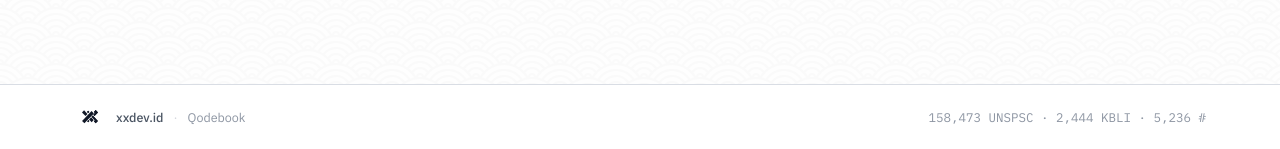
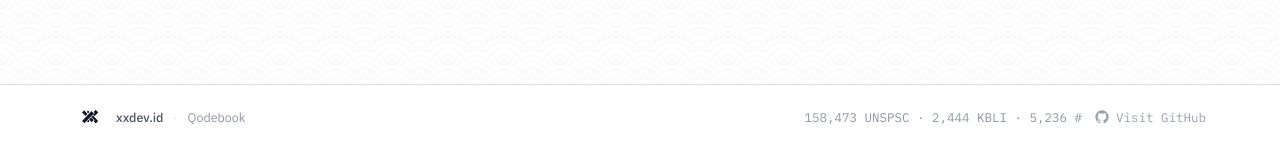
Before and after one commit to zulfahmi-ardiansah/pub-qode-book, a Python web app: template serve/templates/base.html in a window 1280 px wide. Shown: the part 651-800 px from the top of the page. Run offline with Jinja, Linux system fonts and the light colour scheme; the template is opened without the code that fills it: most values are stand-ins (such as "Sample title", 1, 10 or a date in 2020); some libraries are stand-ins or nearby versions.

Commit message:
chore: add github link

```diff
--- a/serve/templates/base.html
+++ b/serve/templates/base.html
@@ -93,7 +93,13 @@
           <span>Qodebook</span>
         </div>
       </span>
-      <span class="colophon-meta">158,473 UNSPSC · 2,444 KBLI · 5,236 {{ t['links'].capitalize() }}</span>
+      <span class="colophon-meta lg:flex text-center lg:text-right">
+        158,473 UNSPSC · 2,444 KBLI · 5,236 {{ t['links'].capitalize() }}
+        <a href="https://github.com/zulfahmi-ardiansah/pub-qode-book" target="_blank" rel="noopener" class="inline-flex items-center gap-1.5 text-gray-400 hover:text-gray-600 dark:hover:text-gray-300 transition mt-2 lg:mt-0 lg:ml-3">
+            <svg class="h-4 w-4" fill="currentColor" viewBox="0 0 24 24"><path d="M12 2C6.477 2 2 6.484 2 12.021c0 4.428 2.865 8.184 6.839 9.504.5.092.682-.217.682-.482 0-.237-.009-.868-.014-1.703-2.782.605-3.369-1.342-3.369-1.342-.454-1.154-1.11-1.462-1.11-1.462-.908-.62.069-.608.069-.608 1.003.07 1.531 1.032 1.531 1.032.892 1.53 2.341 1.088 2.91.832.092-.647.35-1.088.636-1.338-2.22-.253-4.555-1.113-4.555-4.951 0-1.093.39-1.988 1.029-2.688-.103-.253-.446-1.272.098-2.65 0 0 .84-.27 2.75 1.026A9.564 9.564 0 0112 6.844a9.59 9.59 0 012.504.337c1.909-1.296 2.747-1.026 2.747-1.026.546 1.378.202 2.397.1 2.65.64.7 1.028 1.595 1.028 2.688 0 3.848-2.338 4.695-4.566 4.944.359.309.678.92.678 1.855 0 1.338-.012 2.419-.012 2.747 0 .268.18.58.688.482C19.138 20.2 22 16.447 22 12.021 22 6.484 17.523 2 12 2z"></path></svg>
+            Visit GitHub
+          </a>
+      </span>
     </div>
   </footer>
 
```
